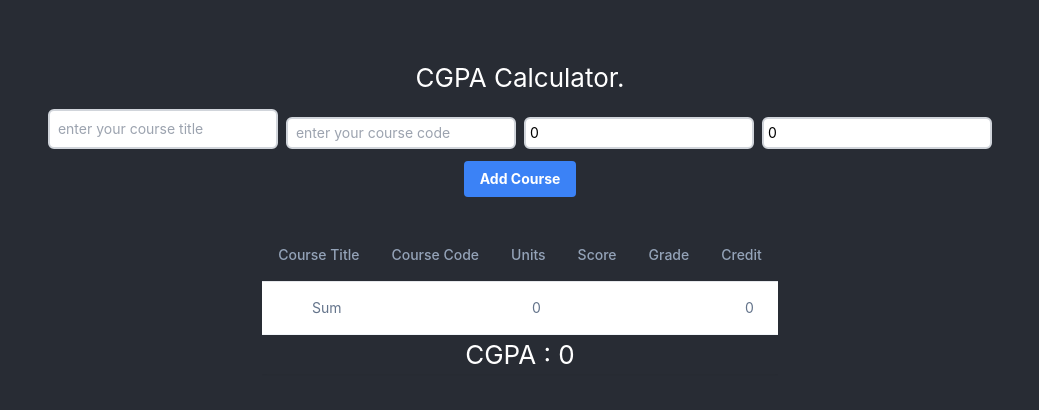
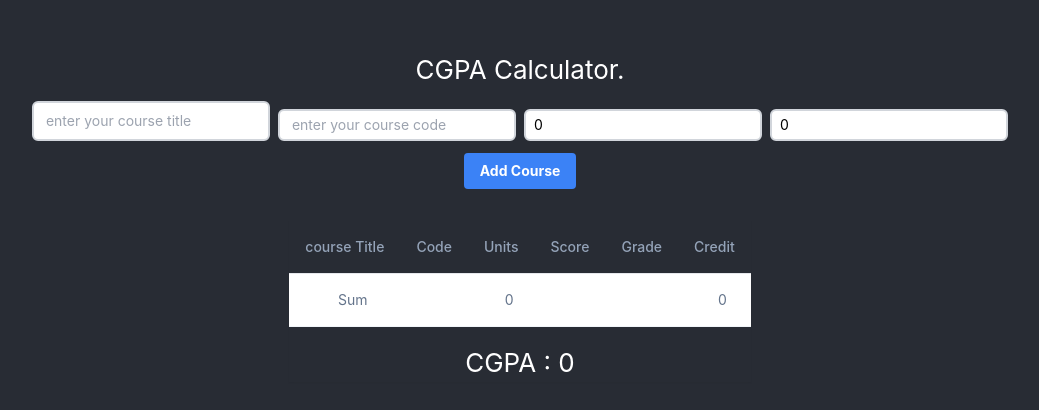
Before and after one commit to pidoxy/CGPA-calculator-5-points-system-, a React (Create React App) app: page / in a window 1280 px wide. Shown: the part 168-578 px from the top of the page, without its empty margins (120-1159 px from the left). Built offline with nearby package versions, Linux system fonts and the light colour scheme.

Commit message:
css chore

```diff
--- a/src/App.js
+++ b/src/App.js
@@ -18,7 +18,7 @@ function App() {
         <div className="flex md:flex-row text-sm flex-col md:space-x-2 space-y-2 my-3 text-black">
 
           <input
-            className="rounded-md border-2 border-gray-300 px-1 py-1"
+            className="rounded-md border-2 border-gray-300 px-2 py-1"
             value={courses.courseName}
             onChange={(e) =>
               setCourses({ ...courses, courseName: e.target.value })
@@ -27,7 +27,7 @@ function App() {
             placeholder=" enter your course title"
           />
           <input
-            className="rounded-md border-2 border-gray-300 px-1 py-1"
+            className="rounded-md border-2 border-gray-300 px-2 py-1"
             value={courses.courseCode}
             onChange={(e) =>
               setCourses({ ...courses, courseCode: e.target.value })
@@ -36,7 +36,7 @@ function App() {
             placeholder=" enter your course code"
           />
           <input
-            className="rounded-md border-2 border-gray-300 px-1 py-1"
+            className="rounded-md border-2 border-gray-300 px-2 py-1"
             value={courses.courseUnit}
             onChange={(e) =>
               setCourses({ ...courses, courseUnit: e.target.value })
@@ -45,7 +45,7 @@ function App() {
             placeholder=" enter your course unit"
           />
           <input
-            className="rounded-md border-2 border-gray-300 px-1 py-1"
+            className="rounded-md border-2 border-gray-300 px-2 py-1"
             value={courses.score}
             onChange={(e) => setCourses({ ...courses, score: e.target.value })}
             type="number"
@@ -62,16 +62,16 @@ function App() {
           Add Course
         </button>
         <div className="space-y-4">
-          <div className="relative rounded-xl overflow-x-auto ">
-            <div className="shadow-sm overflow-x-auto my-8">
-              <table className="border-collapse table-auto overflow-x-auto w-full text-xs md:text-sm">
+          <div className="relative rounded-xl ">
+            <div className="shadow-sm overflow-x-scroll my-8">
+              <table className="border-collapse table-fixed md:table-auto overflow-x-scroll w-full text-xs md:text-sm">
                 <thead>
                   <tr>
                     <th className="border-b dark:border-slate-600 font-medium p-1 md:p-4 pl-8 pt-0 pb-3 text-slate-400 dark:text-slate-200 text-left">
-                      Course Title
+                      course Title
                     </th>
-                    <th className="border-b dark:border-slate-600 font-medium p-1 md:p-4 pt-0 pb-3 text-slate-400 dark:text-slate-200 text-left">
-                      Course Code
+                    <th className="border-b dark:border-slate-600 font-medium p-1 md:p-4 pt-0 pb-3 text-slate-400 dark:text-slate-200 text-right md:text-light">
+                      Code
                     </th>
                     <th className="border-b dark:border-slate-600 font-medium p-1 md:p-4 pr-8 pt-0 pb-3 text-slate-400 dark:text-slate-200 text-left">
                       Units
@@ -170,7 +170,7 @@ function App() {
                 </tbody>
               </table>
               <div>
-                <p>
+                <p className="pt-4">
                   CGPA :{" "}
                   {courses.score ? (data.reduce(
                     (a, item) =>
```
